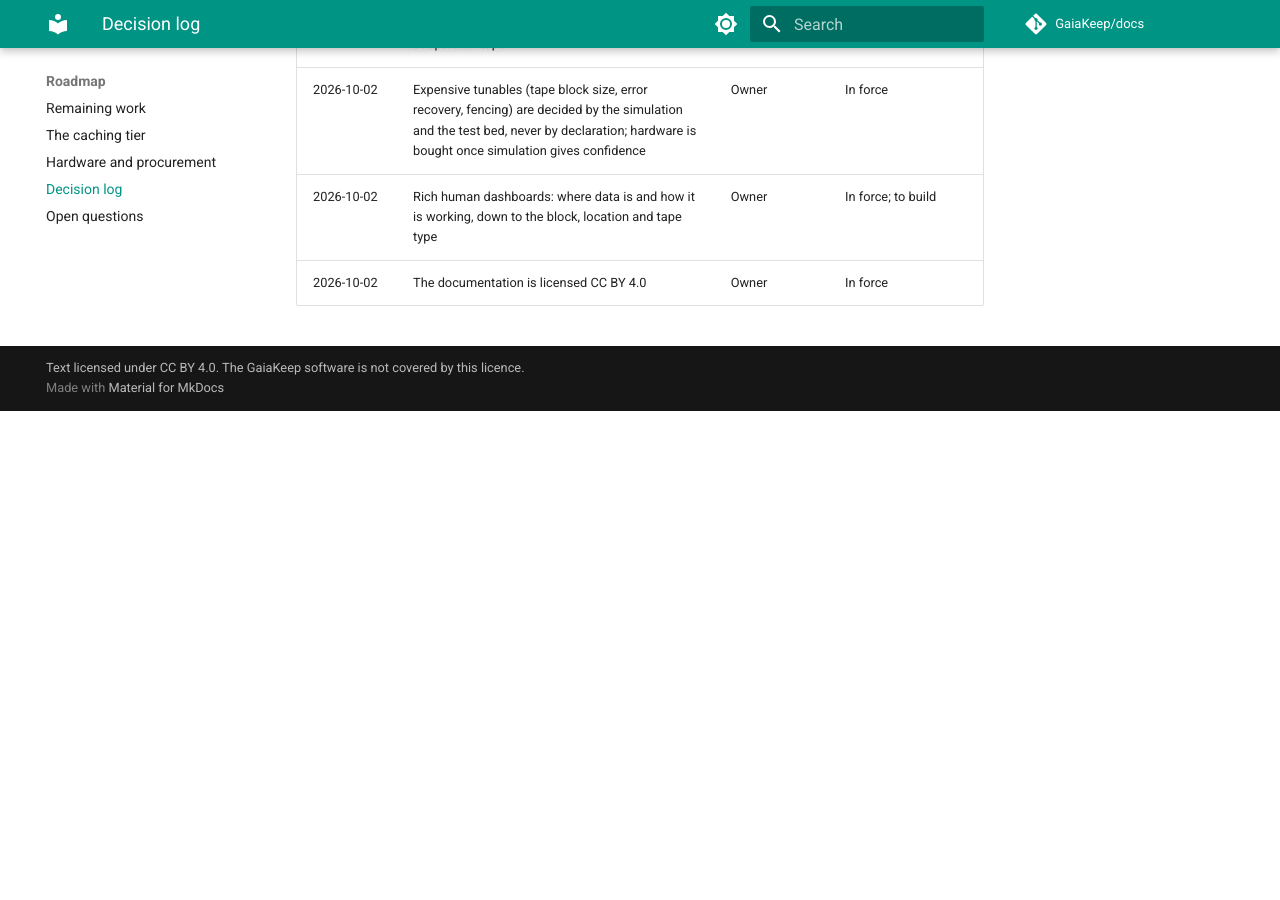
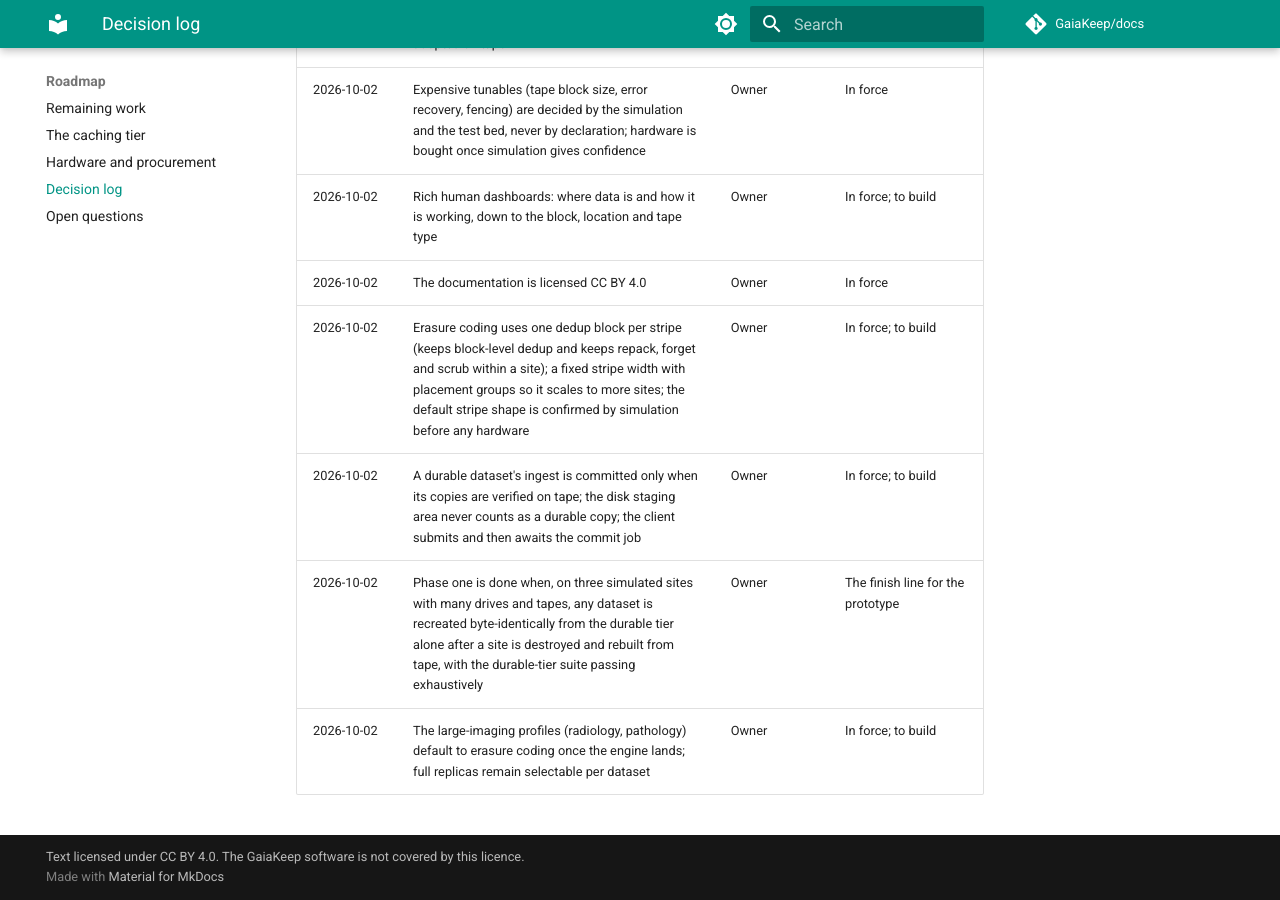
Before and after one commit to GaiaKeep/docs, an MkDocs documentation site: the page built from docs/roadmap/decisions.md, in a window 1280 px wide and 900 px high, scrolled down 3150 px. Built offline with MkDocs 1.6.1 and Material for MkDocs 9.7.7, drawn with Linux system fonts in a browser that asks for light colours; comment, search, counter and statistics services are not loaded; before the commit the page ends 3561 px from its top, so only the background shows below that.

Commit message:
Decision log: erasure-coding stripe shape (block per stripe, sim-confirmed), commit only when verified on tape, phase-one done definition, imaging profiles default to erasure coding (owner 2026-10-02)
Co-Authored-By: Claude Opus 4.8 <noreply@anthropic.com>

```diff
--- a/docs/roadmap/decisions.md
+++ b/docs/roadmap/decisions.md
@@ -42,3 +42,7 @@ what changed and why.
 | 2026-10-02 | Expensive tunables (tape block size, error recovery, fencing) are decided by the simulation and the test bed, never by declaration; hardware is bought once simulation gives confidence | Owner | In force |
 | 2026-10-02 | Rich human dashboards: where data is and how it is working, down to the block, location and tape type | Owner | In force; to build |
 | 2026-10-02 | The documentation is licensed CC BY 4.0 | Owner | In force |
+| 2026-10-02 | Erasure coding uses one dedup block per stripe (keeps block-level dedup and keeps repack, forget and scrub within a site); a fixed stripe width with placement groups so it scales to more sites; the default stripe shape is confirmed by simulation before any hardware | Owner | In force; to build |
+| 2026-10-02 | A durable dataset's ingest is committed only when its copies are verified on tape; the disk staging area never counts as a durable copy; the client submits and then awaits the commit job | Owner | In force; to build |
+| 2026-10-02 | Phase one is done when, on three simulated sites with many drives and tapes, any dataset is recreated byte-identically from the durable tier alone after a site is destroyed and rebuilt from tape, with the durable-tier suite passing exhaustively | Owner | The finish line for the prototype |
+| 2026-10-02 | The large-imaging profiles (radiology, pathology) default to erasure coding once the engine lands; full replicas remain selectable per dataset | Owner | In force; to build |
```
